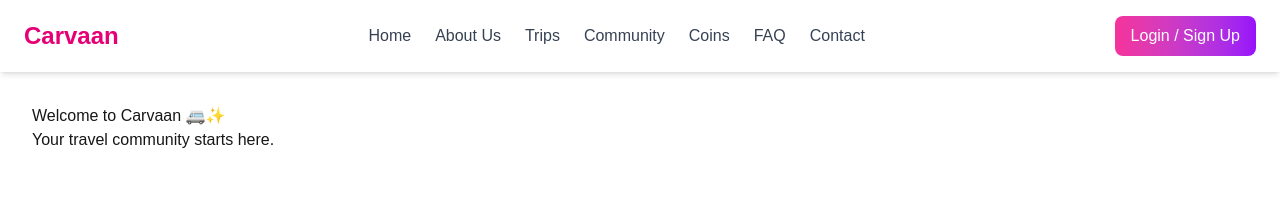
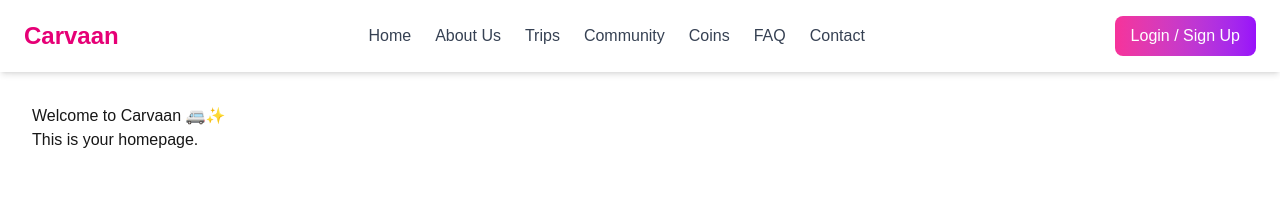
Before and after one commit to carvaangurgaon1/carvaan-website, a Next.js app in the folder carvaan-website/: page / in a window 1280 px wide. Shown: the top 218 px of the page. Built offline with nearby package versions, Linux system fonts and the light colour scheme.

Commit message:
Update page.jsx

```diff
--- a/carvaan-website/app/page.jsx
+++ b/carvaan-website/app/page.jsx
@@ -1,8 +1,8 @@
-export default function HomePage() {
+export default function Home() {
   return (
     <div>
       <h1>Welcome to Carvaan 🚐✨</h1>
-      <p>Your travel community starts here.</p>
+      <p>This is your homepage.</p>
     </div>
   );
 }
```
